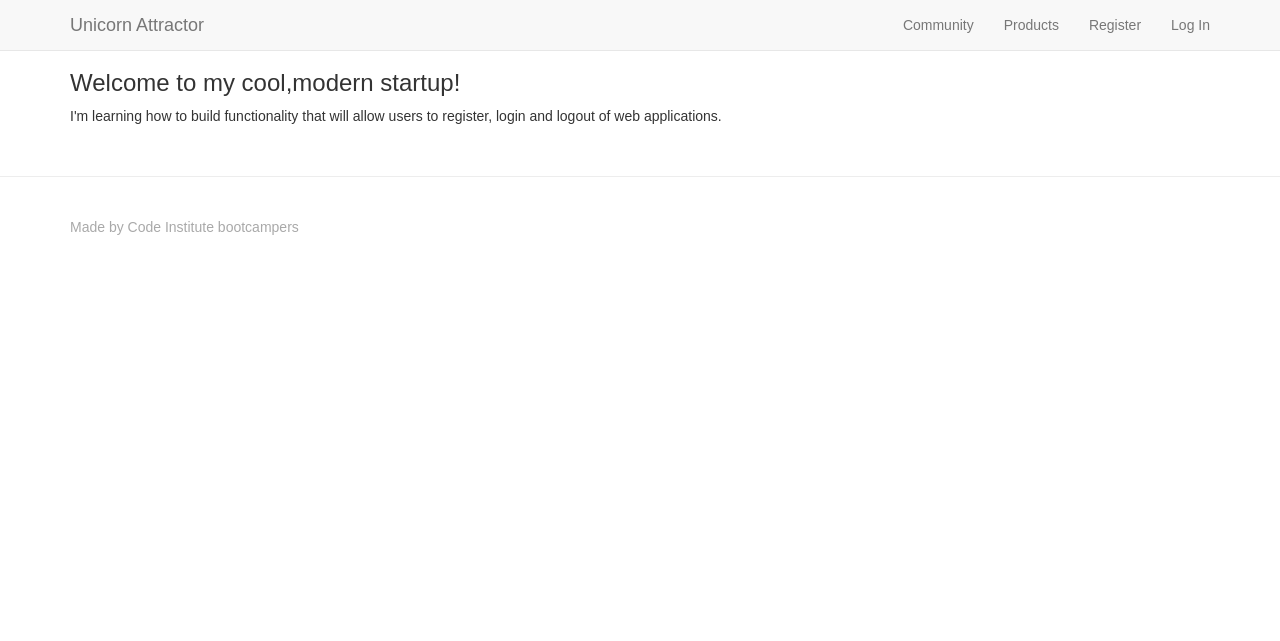
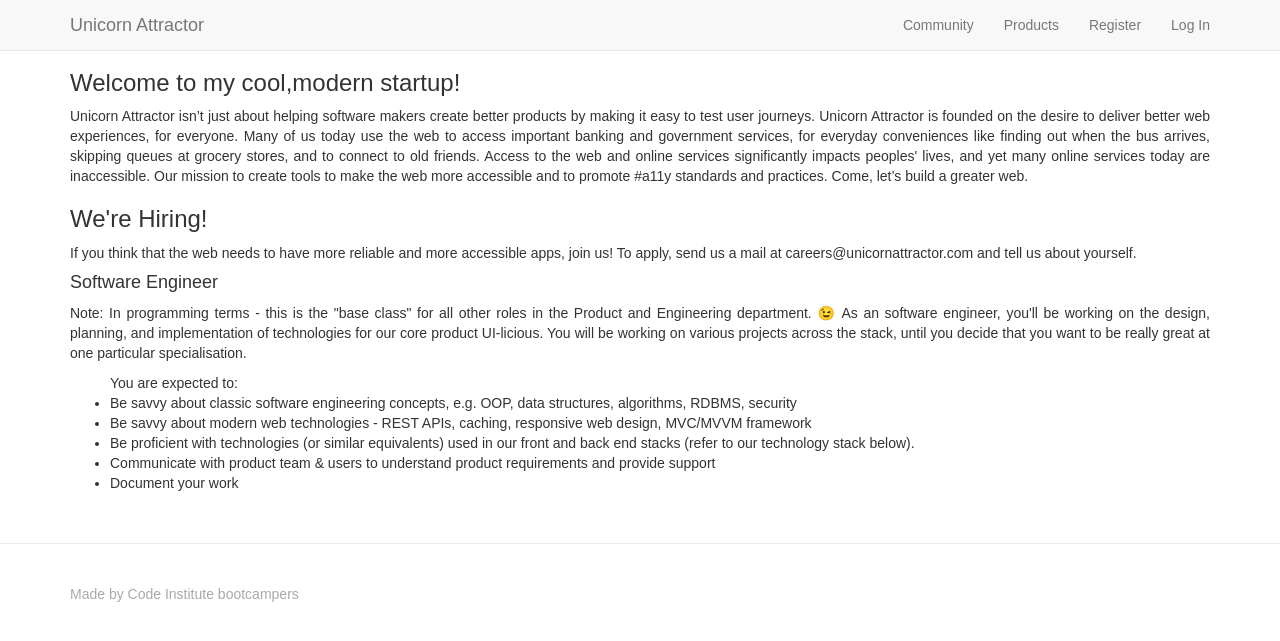
Before and after one commit to Code-Institute-Submissions/fullstack-project, a Django app: page / in a window 1280 px wide. Shown: the top 641 px of the page. Run offline with Django 3.2, Linux system fonts and the light colour scheme; some libraries are stand-ins or nearby versions.

Commit message:
Update readme and homepage of the website

```diff
--- a/accounts/templates/index.html
+++ b/accounts/templates/index.html
@@ -1,6 +1,31 @@
 {% extends 'base.html' %}
 {% block content %}
+<style>
+    p{
+        text-align:justify;
+    }
+</style>
 <h3>Welcome to my cool,modern startup!</h3>
-<p>I'm learning how to build functionality that will allow users to register, login and logout of web applications.
+<p>Unicorn Attractor isn’t just about helping software makers create better products by making it easy to test user journeys.
+Unicorn Attractor is founded on the desire to deliver better web experiences, for everyone.
+Many of us today use the web to access important banking and government services, for everyday conveniences like finding out when the bus arrives, skipping queues at grocery stores, and to connect to old friends.
+Access to the web and online services significantly impacts peoples' lives, and yet many online services today are inaccessible.
+Our mission to create tools to make the web more accessible and to promote #a11y standards and practices.
+Come, let’s build a greater web.
 </p>
+<h3>We're Hiring!</h3>
+<p>If you think that the web needs to have more reliable and more accessible apps, join us!
+To apply, send us a mail at careers@unicornattractor.com and tell us about yourself.</p>
+<h4>Software Engineer</h4>
+<p>Note: In programming terms - this is the "base class" for all other roles in the Product and Engineering department. 😉
+As an software engineer, you'll be working on the design, planning, and implementation of technologies for our core product UI-licious.
+You will be working on various projects across the stack, until you decide that you want to be really great at one particular specialisation.</p>
+<ul>You are expected to:
+<li>Be savvy about classic software engineering concepts, e.g. OOP, data structures, algorithms, RDBMS, security</li>
+<li>Be savvy about modern web technologies - REST APIs, caching, responsive web design, MVC/MVVM framework</li>
+<li>Be proficient with technologies (or similar equivalents) used in our front and back end stacks (refer to our technology stack below).</li>
+<li>Communicate with product team & users to understand product requirements and provide support</li>
+<li>Document your work</li>
+
+</ul>
 {% endblock %}
```
Also changed, not shown: README.md.
